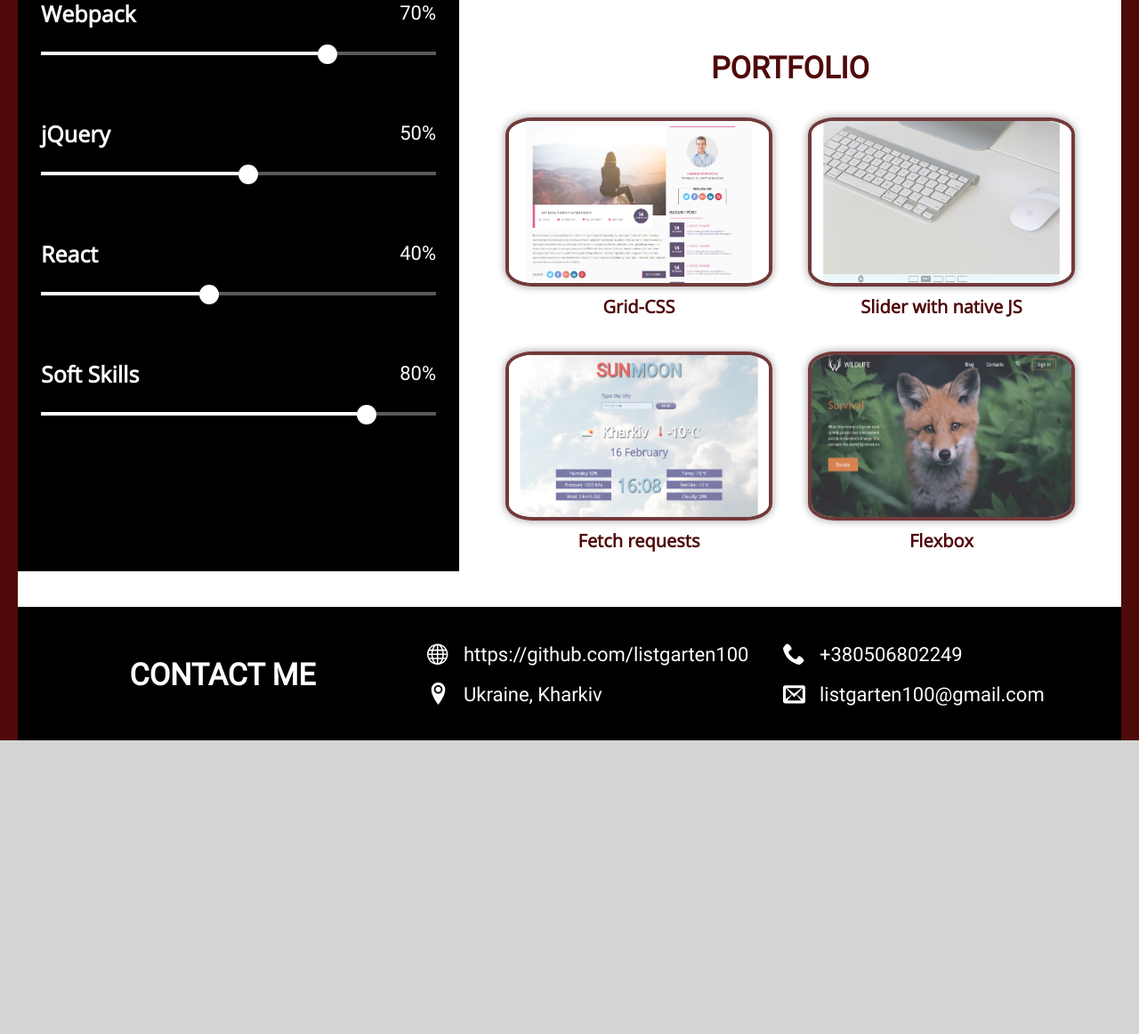
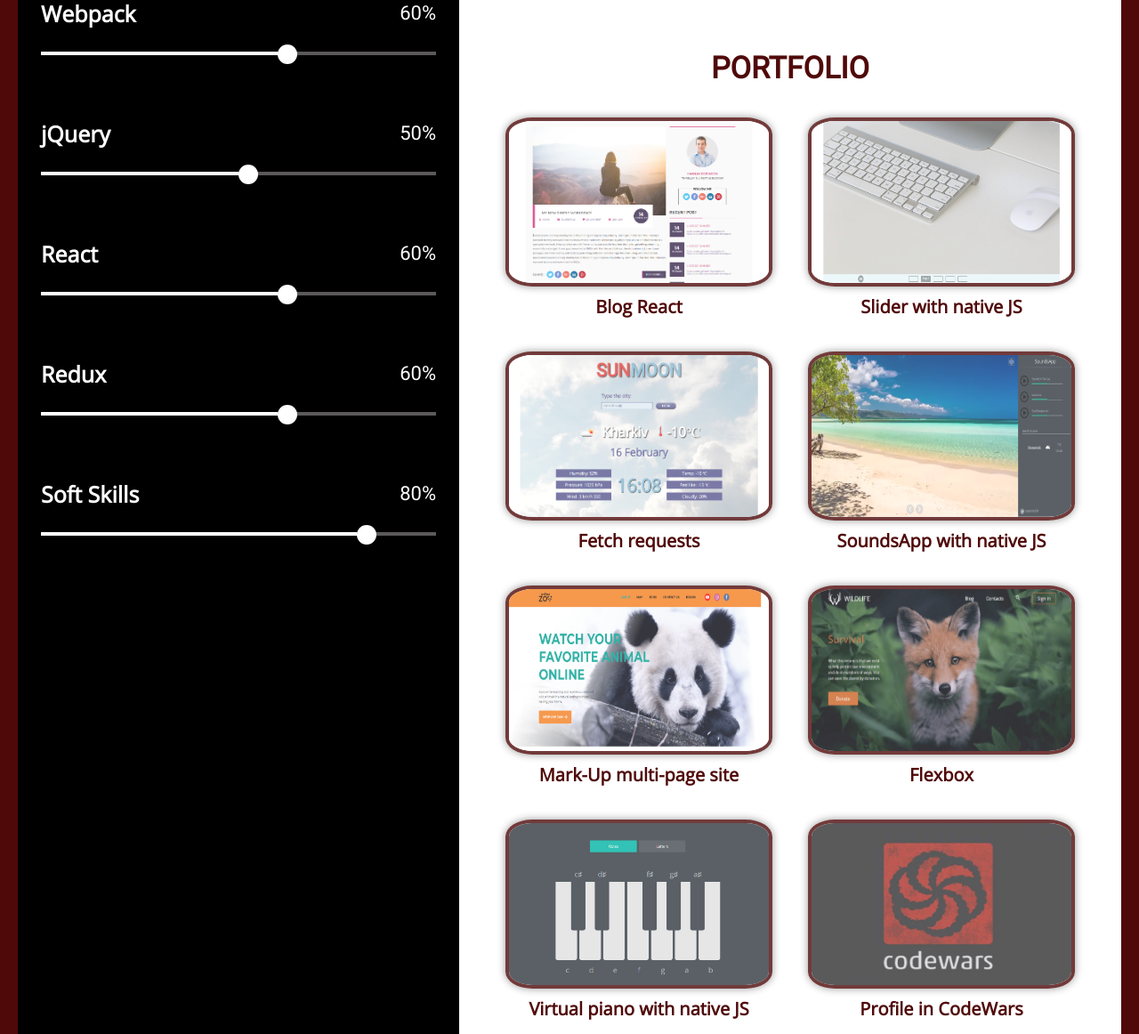
Before and after one commit to listgarten100/my-cv, a website: page index.html in a window 1280 px wide. Shown: the part 2630-3792 px from the top of the page at 89% size. Before the commit the page ends 3462 px from the top, so only its background shows below. Drawn offline with Linux system fonts and the light colour scheme.

Commit message:
added items in portfolio

```diff
--- a/index.html
+++ b/index.html
@@ -278,11 +278,11 @@
                         <h3 class="headline">Portfolio</h3>
                         <ul class="portfolio__list">
                             <li class="portfolio__item">
-                                <a href="https://listgarten100.github.io/blog/" class="portfolio__link" target="_blank">
-                                    <img src="assets/img/img-blog.png" alt="blog" class="portfolio__img">
+                                <a href="https://listgarten100.github.io/blog-react/#/" class="portfolio__link" target="_blank">
+                                    <img src="assets/img/img-blog.png" alt="widlife" class="portfolio__img">
                                     <img src="assets/img/img-eye.svg" alt="eye" class="portfolio__img--eye">
                                 </a>
-                                <p class="portfolio__desc">Grid-CSS</p>
+                                <p class="portfolio__desc">Blog React</p>
                             </li>
                             <li class="portfolio__item">
                                 <a href="https://listgarten100.github.io/slider/" class="portfolio__link" target="_blank">
@@ -300,11 +300,39 @@
                                 <p class="portfolio__desc">Fetch requests</p>
                             </li>
                             <li class="portfolio__item">
+                                <a href="https://listgarten100.github.io/mood-app/" class="portfolio__link" target="_blank">
+                                    <img src="assets/img/img-sounds-app.png" alt="weather" class="portfolio__img">
+                                    <img src="assets/img/img-eye.svg" alt="eye" class="portfolio__img--eye">
+                                </a>
+                                <p class="portfolio__desc">SoundsApp with native JS</p>
+                            </li>
+                            <li class="portfolio__item">
+                                <a href="https://listgarten100.github.io/mark-up/pages/landing/" class="portfolio__link" target="_blank">
+                                    <img src="assets/img/img-mark-up.png" alt="weather" class="portfolio__img">
+                                    <img src="assets/img/img-eye.svg" alt="eye" class="portfolio__img--eye">
+                                </a>
+                                <p class="portfolio__desc">Mark-Up multi-page site</p>
+                            </li>
+                            <li class="portfolio__item">
                                 <a href="https://listgarten100-wildlife.netlify.app/" class="portfolio__link" target="_blank">
                                     <img src="assets/img/img-wildlife.png" alt="widlife" class="portfolio__img">
                                     <img src="assets/img/img-eye.svg" alt="eye" class="portfolio__img--eye">
                                 </a>
                                 <p class="portfolio__desc">Flexbox</p>
+                            </li>
+                            <li class="portfolio__item">
+                                <a href="https://listgarten100.github.io/piano/" class="portfolio__link" target="_blank">
+                                    <img src="assets/img/img-piano.png" alt="widlife" class="portfolio__img">
+                                    <img src="assets/img/img-eye.svg" alt="eye" class="portfolio__img--eye">
+                                </a>
+                                <p class="portfolio__desc">Virtual piano with native JS</p>
+                            </li>
+                            <li class="portfolio__item">
+                                <a href="https://www.codewars.com/users/listgarten100" class="portfolio__link" target="_blank">
+                                    <img src="assets/img/img-codewars.jpg" alt="widlife" class="portfolio__img">
+                                    <img src="assets/img/img-eye.svg" alt="eye" class="portfolio__img--eye">
+                                </a>
+                                <p class="portfolio__desc">Profile in CodeWars</p>
                             </li>
                         </ul>
                     </div>
@@ -370,7 +398,7 @@
                                 </li>
                                 <li class="skills__item">
                                     <h5 class="skills__name">Webpack</h5>
-                                    <progress class="skills__progress" value="0" max="100">70%</progress>
+                                    <progress class="skills__progress" value="0" max="100">60%</progress>
                                     <span class="skills__number">0%</span>
                                     <div class="skills__circle"></div>
                                 </li>
@@ -382,7 +410,13 @@
                                 </li>
                                 <li class="skills__item">
                                     <h5 class="skills__name">React</h5>
-                                    <progress class="skills__progress" value="0" max="100">40%</progress>
+                                    <progress class="skills__progress" value="0" max="100">60%</progress>
+                                    <span class="skills__number">0%</span>
+                                    <div class="skills__circle"></div>
+                                </li>
+                                <li class="skills__item">
+                                    <h5 class="skills__name">Redux</h5>
+                                    <progress class="skills__progress" value="0" max="100">60%</progress>
                                     <span class="skills__number">0%</span>
                                     <div class="skills__circle"></div>
                                 </li>
```
Also changed, not shown: assets/img/img-codewars.jpg (added), assets/img/img-mark-up.png (added), assets/img/img-piano.png (added), assets/img/img-sounds-app.png (added), 1 other file.
